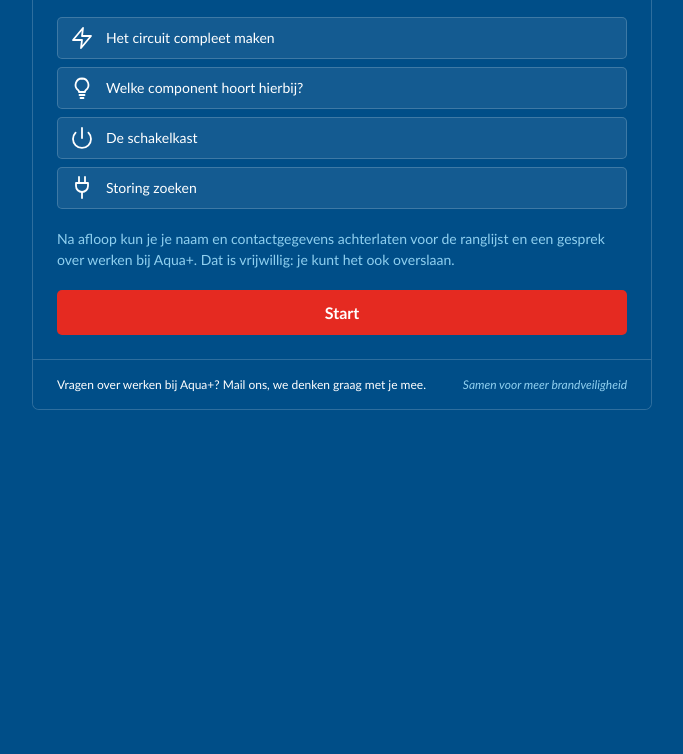
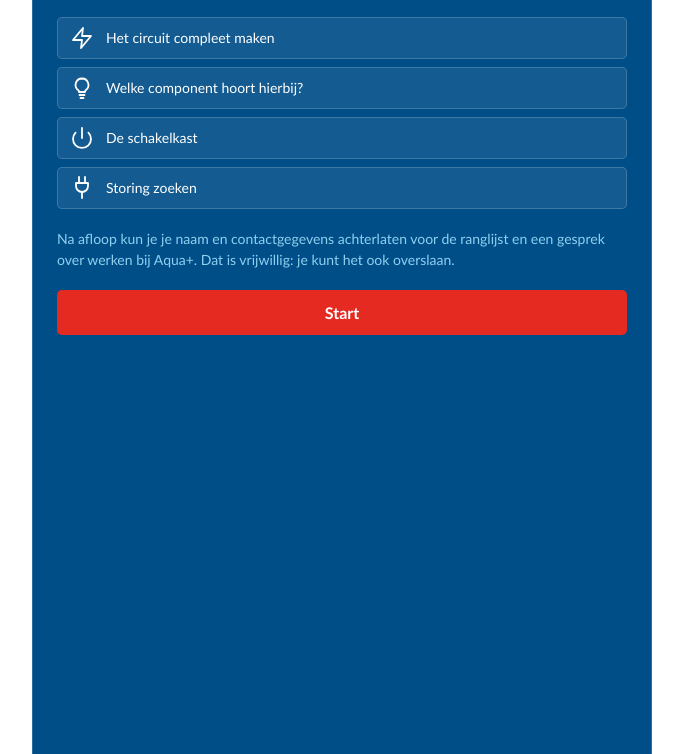
Before and after one commit to AquaPlusNL/aqua-challenge, a website with bundled scripts: page public/index.html in a window 1280 px wide. Shown: the part 200-954 px from the top of the page, without its empty margins (298-981 px from the left). Before the commit the page ends 800 px from the top, so only its background shows below. Built offline with nearby package versions, Linux system fonts and the light colour scheme; files whose address does not match are found by name.

Commit message:
Witte achtergrond en vaste hoogte voor het spelblok
Om de kaart is de pagina nu wit, zodat hij aansluit in het iframe op
www.aqua.nl; de kaart zelf blijft blauw. De kaart is op elk scherm
1110px hoog (het hoogste scherm, level 2 met uitleg), zodat het blok
niet verspringt. Het privacyvenster valt daar bewust buiten.

Co-Authored-By: Claude Opus 5.5 (1M context) <noreply@anthropic.com>

```diff
--- a/public/app.css
+++ b/public/app.css
@@ -440,9 +440,15 @@ a.knop { display: block; text-align: center; text-decoration: none; }
   --focus-ring-color: #FFFFFF;
 }
 
-body { background: var(--aqua-blue-700); color: var(--white); }
+/* Wit om de kaart, zodat het spel in het iframe op www.aqua.nl aansluit. */
+body { background: var(--white); color: var(--white); }
 
 .kaart { background: var(--aqua-blue-700); border-color: var(--rand); box-shadow: none; }
+/* Even hoog op elk scherm, zodat het blok in het iframe niet verspringt.
+   1110px is het hoogste scherm (level 2 met uitleg) op volle breedte; de voet
+   blijft onderaan. Langere inhoud, zoals op een telefoon, groeit gewoon mee. */
+body > div.kaart { min-height: 1110px; display: flex; flex-direction: column; }
+body > div.kaart > .body { flex: 1; }
 .kop   { background: var(--aqua-blue-700); border-bottom: 1px solid var(--rand); }
 .kop .sun { opacity: .9; }
 .voet  { background: var(--aqua-blue-700); border-top: 1px solid var(--rand); color: var(--white); }
```
